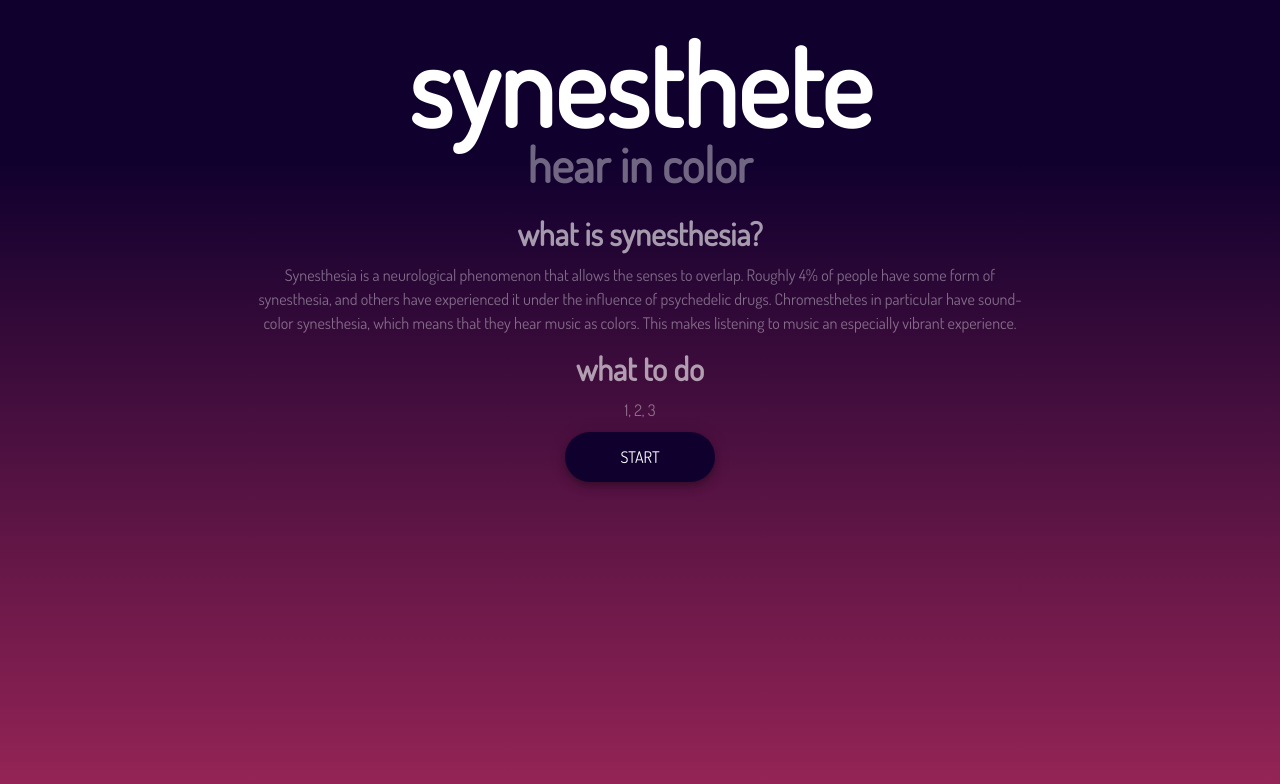
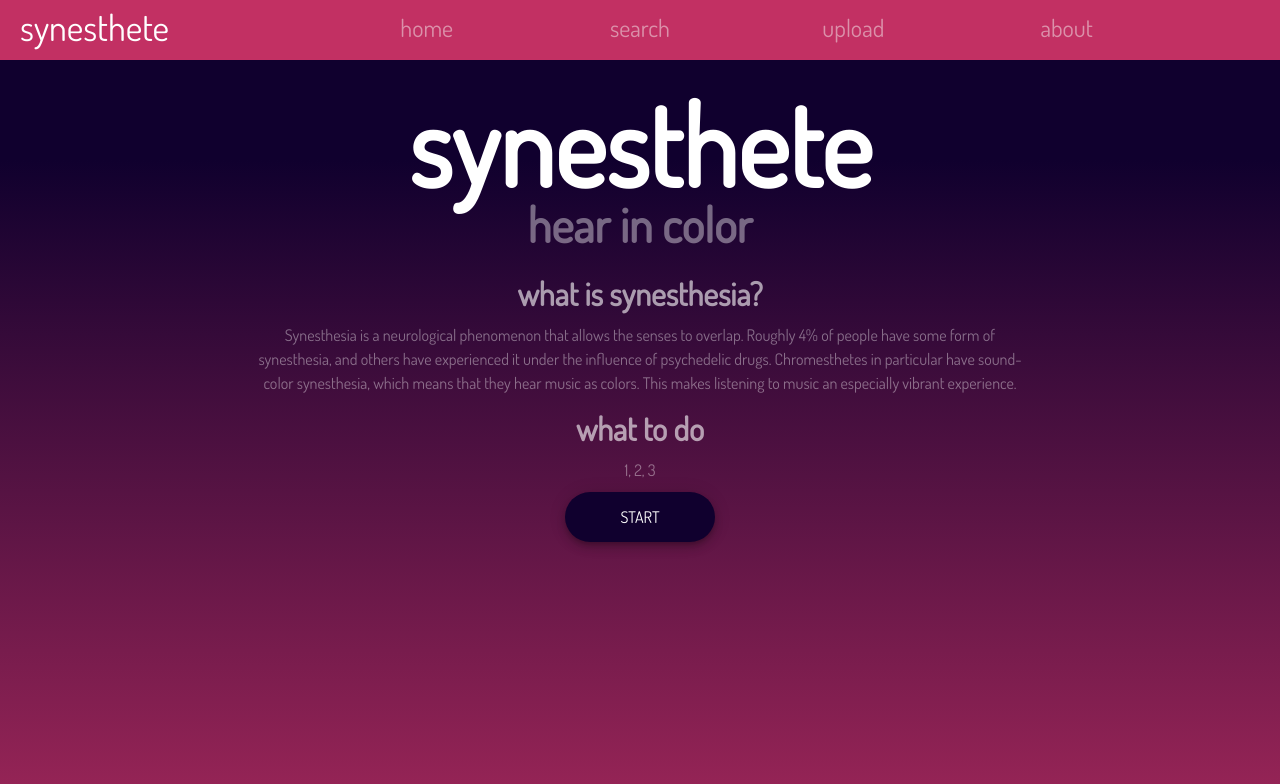
Before and after one commit to LucilleN/synesthete, a React (Create React App) app: page / in a window 1280 px wide. Shown: the top 784 px of the page. Built offline with nearby package versions, Linux system fonts and the light colour scheme; the HTML template or start-up script is replaced by a standard one.

Commit message:
Add menu bar and upload page to routes

```diff
--- a/src/App.js
+++ b/src/App.js
@@ -9,7 +9,9 @@ import SearchForm from './SearchForm'
 
 import Homepage from './pages/Homepage'
 import Search from './pages/Search'
+import UploadVisualization from './pages/UploadVisualization'
 import Visualization from './pages/Visualization'
+import MenuBar from './components/MenuBar'
 
 import { apiHost } from './api'
 
@@ -50,8 +52,12 @@ const routes = (
   <Router>
     <div>
       <Switch>
+        <Route exact path="*" component={MenuBar}/>
+      </Switch>
+      <Switch>
         <Route exact path="/" component={Homepage} />
         <Route exact path="/search" component={Search} />
+        <Route exact path="/upload" component={UploadVisualization} />
         <Route exact path="/visualization" component={Visualization} />
         <Route exact path="/visualization/:songID" component={Visualization} />
       </Switch>
```
